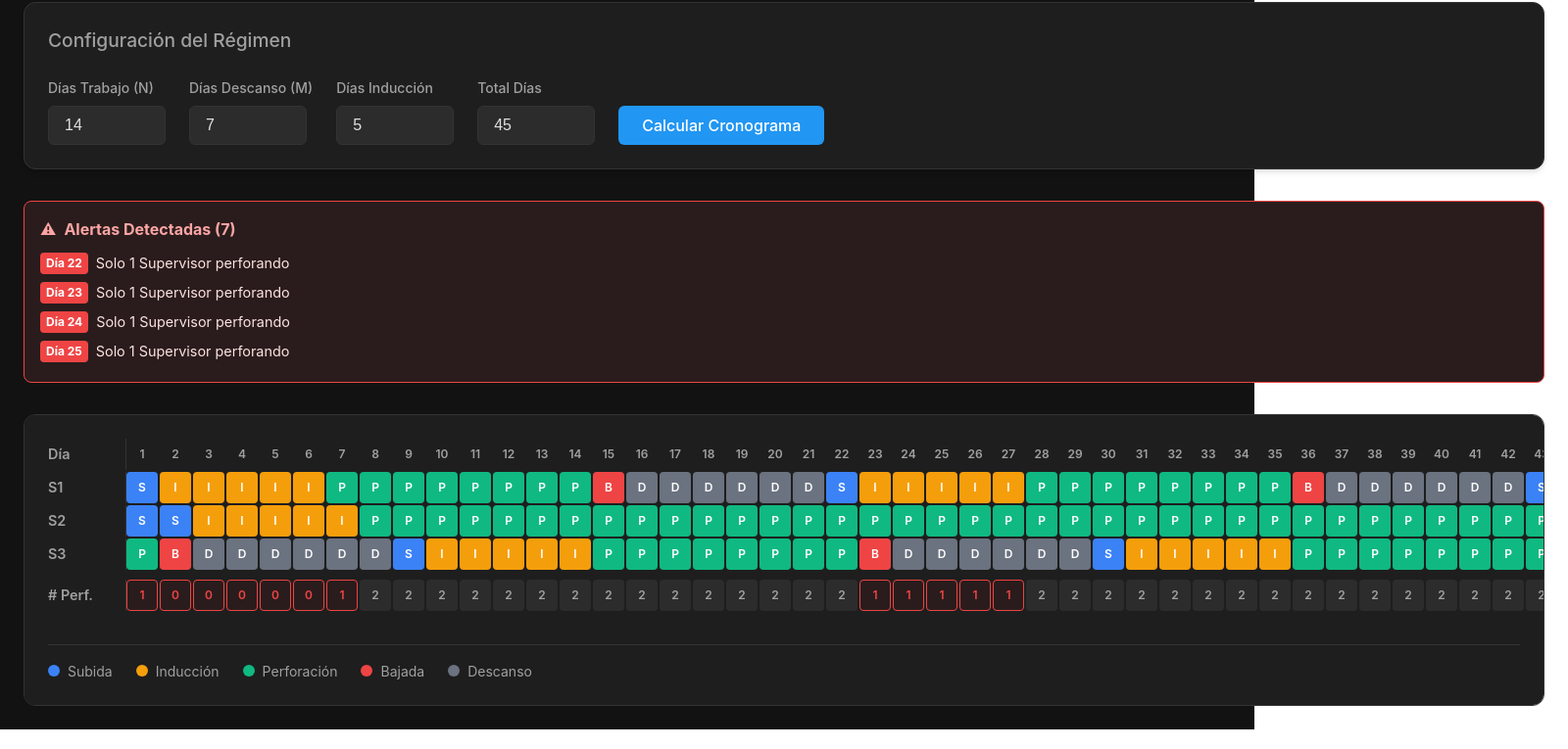
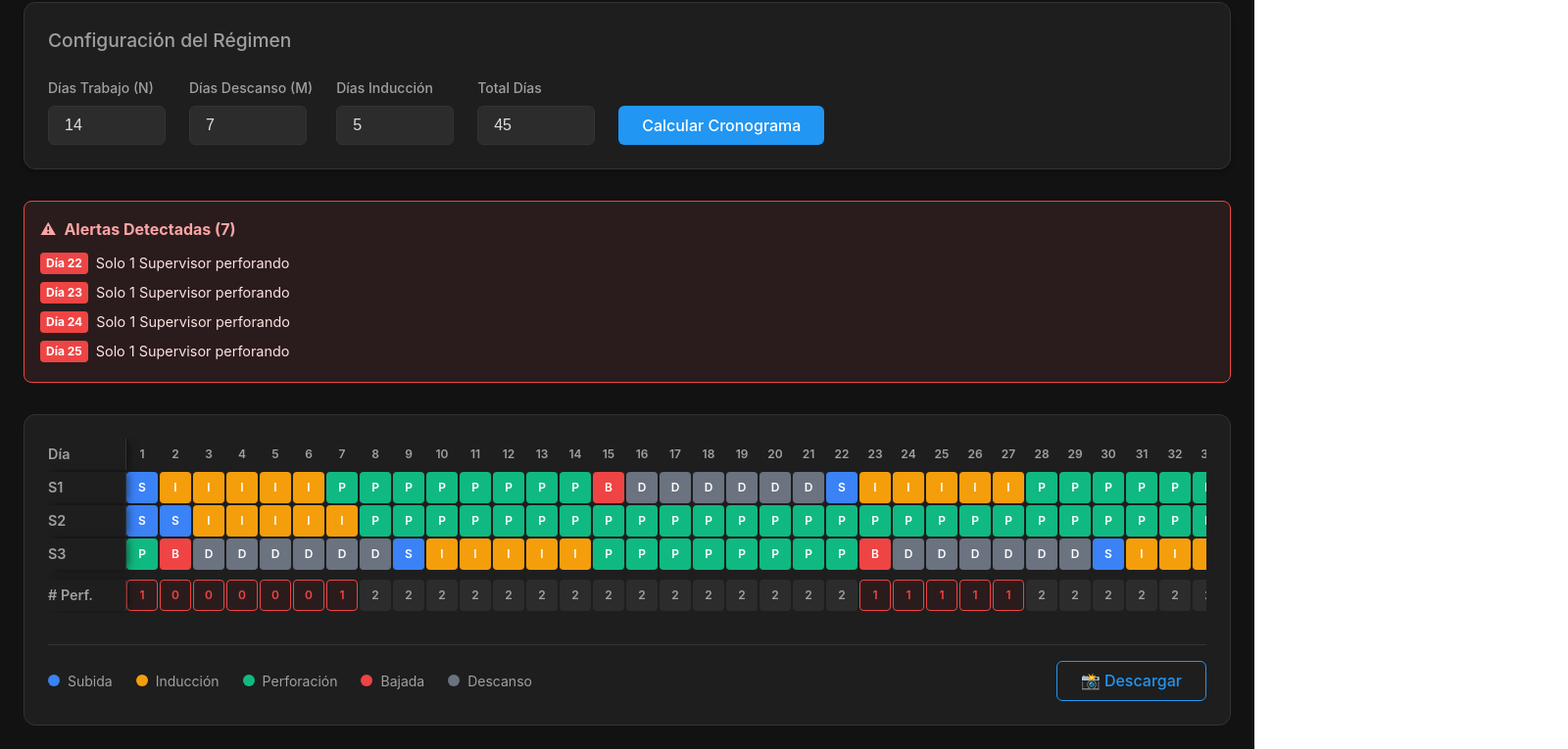
Before and after one commit to D13G0ARJ/mining-supervisor-scheduler, a React (Vite) app: page / in a window 1280 px wide. Shown: the part 103-868 px from the top of the page at 98% size, 1600 px wide, since content can reach past the window. Built offline with nearby package versions, Linux system fonts and the light colour scheme.

Commit message:
feat(scheduler): implement fully functional export feature, refined UI with sticky headers, and finalized core logic

```diff
--- a/package.json
+++ b/package.json
@@ -10,6 +10,7 @@
     "preview": "vite preview"
   },
   "dependencies": {
+    "html2canvas": "^1.4.1",
     "react": "^19.2.0",
     "react-dom": "^19.2.0"
   },
--- a/src/App.css
+++ b/src/App.css
@@ -134,6 +134,25 @@ body {
     transform: scale(0.98);
 }
 
+.btn-secondary {
+    background-color: transparent;
+    color: var(--accent-color);
+    border: 1px solid var(--accent-color);
+    padding: 0.6rem 1.5rem;
+    border-radius: 6px;
+    font-weight: 500;
+    cursor: pointer;
+    transition: background-color 0.2s, transform 0.1s;
+}
+
+.btn-secondary:hover {
+    background-color: rgba(33, 150, 243, 0.1);
+}
+
+.btn-secondary:active {
+    transform: scale(0.98);
+}
+
 /* Alerts Panel */
 .alerts-panel {
     background-color: #2a1c1c;
@@ -182,12 +201,24 @@ body {
 }
 
 /* Schedule Grid */
-.grid-container {
+.results-card {
     background-color: var(--bg-card);
     border-radius: 12px;
     padding: 1.5rem;
     border: 1px solid var(--border-color);
+}
+
+.grid-scroll-area {
     overflow-x: auto;
+    /* This area scrolls */
+    margin-bottom: 2rem;
+    /* Space for legend */
+}
+
+/* Old .grid-container now inside scroll area, removed its outer styles */
+.grid-wrapper {
+    display: inline-block;
+    min-width: 100%;
 }
 
 .grid-wrapper {
@@ -213,6 +244,8 @@ body {
     background-color: var(--bg-card);
     z-index: 10;
     border-right: 1px solid var(--border-color);
+    box-shadow: 4px 0 8px -2px rgba(0, 0, 0, 0.5);
+    /* Pro look shadow */
 }
 
 .grid-cells {
--- a/src/App.jsx
+++ b/src/App.jsx
@@ -1,4 +1,5 @@
 import React, { useState, useEffect } from 'react';
+import html2canvas from 'html2canvas';
 import { generateSchedule, validateSchedule, STATES } from './logic/scheduler';
 import { ScheduleGrid } from './components/ScheduleGrid';
 import './App.css';
@@ -27,6 +28,68 @@ function App() {
     const gracePeriod = params.N;
     const errs = validateSchedule(result, params.totalDays, gracePeriod);
     setErrors(errs);
+  };
+
+  const handleExport = async () => {
+    // Target the outer card which contains both the scroll area and the legend
+    const originalCard = document.querySelector('.results-card');
+    if (!originalCard) return;
+
+    // Clone the entire card
+    const clone = originalCard.cloneNode(true);
+
+    // Find the scroll area inside the clone
+    const scrollArea = clone.querySelector('.grid-scroll-area');
+
+    // Get the real scroll width from the original element
+    const originalScrollArea = originalCard.querySelector('.grid-scroll-area');
+    const totalWidth = originalScrollArea.scrollWidth;
+
+    // Force the clone to be wide enough to show everything
+    clone.style.position = 'absolute';
+    clone.style.top = '-9999px';
+    clone.style.left = '-9999px';
+    // The card itself should expand to fit the scroll area's content
+    clone.style.width = `${totalWidth + 40}px`; // Add padding buffer
+    clone.style.height = 'auto';
+    clone.style.overflow = 'visible';
+
+    // Force the scroll area to be fully expanded (no scroll)
+    scrollArea.style.overflow = 'visible';
+    scrollArea.style.width = '100%';
+
+    // Fix sticky headers in the clone
+    const headers = clone.querySelectorAll('.row-header');
+    headers.forEach(header => {
+      header.style.position = 'static';
+      header.style.left = 'auto';
+      header.style.transform = 'none';
+      header.style.boxShadow = 'none'; // Optional: remove shadow in flat export if desired, or keep it.
+    });
+
+    document.body.appendChild(clone);
+
+    try {
+      const canvas = await html2canvas(clone, {
+        backgroundColor: '#1e1e1e',
+        scale: 2,
+        width: totalWidth + 40, // Capture full width
+        height: clone.offsetHeight,
+        windowWidth: totalWidth + 40,
+        scrollX: 0,
+        scrollY: 0
+      });
+
+      const link = document.createElement('a');
+      link.download = `supervisores_${params.N}x${params.M}.png`;
+      link.href = canvas.toDataURL();
+      link.click();
+    } catch (err) {
+      console.error("Export failed:", err);
+      alert("Error al exportar la imagen.");
+    } finally {
+      document.body.removeChild(clone); // Cleanup
+    }
   };
 
   useEffect(() => {
@@ -83,9 +146,11 @@ function App() {
               onChange={e => setParams({ ...params, totalDays: parseInt(e.target.value) })}
             />
           </div>
-          <button className="btn-primary" onClick={handleCompute}>
-            Calcular Cronograma
-          </button>
+          <div style={{ display: 'flex', gap: '1rem', alignItems: 'flex-end' }}>
+            <button className="btn-primary" onClick={handleCompute}>
+              Calcular Cronograma
+            </button>
+          </div>
         </div>
       </div>
 
@@ -106,8 +171,10 @@ function App() {
       )}
 
       {schedule && (
-        <div className="grid-container">
-          <ScheduleGrid schedule={schedule} totalDays={params.totalDays} />
+        <div className="results-card">
+          <div className="grid-scroll-area">
+            <ScheduleGrid schedule={schedule} totalDays={params.totalDays} />
+          </div>
 
           <div className="legend">
             <div className="legend-item"><div className="legend-dot" style={{ backgroundColor: 'var(--color-subida)' }}></div>Subida</div>
@@ -115,6 +182,10 @@ function App() {
             <div className="legend-item"><div className="legend-dot" style={{ backgroundColor: 'var(--color-perforacion)' }}></div>Perforación</div>
             <div className="legend-item"><div className="legend-dot" style={{ backgroundColor: 'var(--color-bajada)' }}></div>Bajada</div>
             <div className="legend-item"><div className="legend-dot" style={{ backgroundColor: 'var(--color-descanso)' }}></div>Descanso</div>
+
+            <button className="btn-secondary" onClick={handleExport} style={{ marginLeft: 'auto' }}>
+              📸 Descargar
+            </button>
           </div>
         </div>
       )}
--- a/src/index.css
+++ b/src/index.css
@@ -25,10 +25,8 @@ a:hover {
 
 body {
   margin: 0;
-  display: flex;
-  align-items: flex-start;
-  /* Changed from center to prevent clipping */
-  min-width: 320px;
+  display: block;
+  /* Use block layout for standard flow */
   min-height: 100vh;
 }
 
--- a/src/logic/scheduler.js
+++ b/src/logic/scheduler.js
@@ -164,6 +164,15 @@ const runSmartAgent = (otherSchedules, params, totalDays, agentName) => {
             let pCount = 0;
 
             while (cursor < totalDays) {
+                // MAXIMUM SECURITY RULE:
+                // Check occupancy BEFORE assigning P.
+                // If there are already 2 supervisors (S1 and S3) drilling today, S2 CANNOT enter.
+                const currentOccupancy = otherSchedules.filter(s => s[cursor] === STATES.PERFORACION).length;
+                if (currentOccupancy >= 2) {
+                    // Already full, abort drilling and switch to Bajada
+                    break;
+                }
+
                 const needed = isPNeeded(cursor, otherSchedules);
 
                 // Hysteresis: If we just started P, stay at least minP.
@@ -197,10 +206,18 @@ const runSmartAgent = (otherSchedules, params, totalDays, agentName) => {
                     }
 
                     if (futureDemand !== -1) {
-                        // Demand coming soon. Stay P.
-                        schedule[cursor] = STATES.PERFORACION;
-                        cursor++;
-                        pCount++;
+                        // MAXIMUM SECURITY RULE (Redundant Check):
+                        // Before staying for future demand, check TODAY's occupancy again.
+                        const currentOccupancy = otherSchedules.filter(s => s[cursor] === STATES.PERFORACION).length;
+
+                        if (currentOccupancy < 2) {
+                            schedule[cursor] = STATES.PERFORACION;
+                            cursor++;
+                            pCount++;
+                        } else {
+                            // Already full (2 supervisors), must leave to avoid violation.
+                            break;
+                        }
                     } else {
                         // Safe to drop.
                         break;
```
Also changed, not shown: 1 other file (tests, documents, lock files or other folders).
